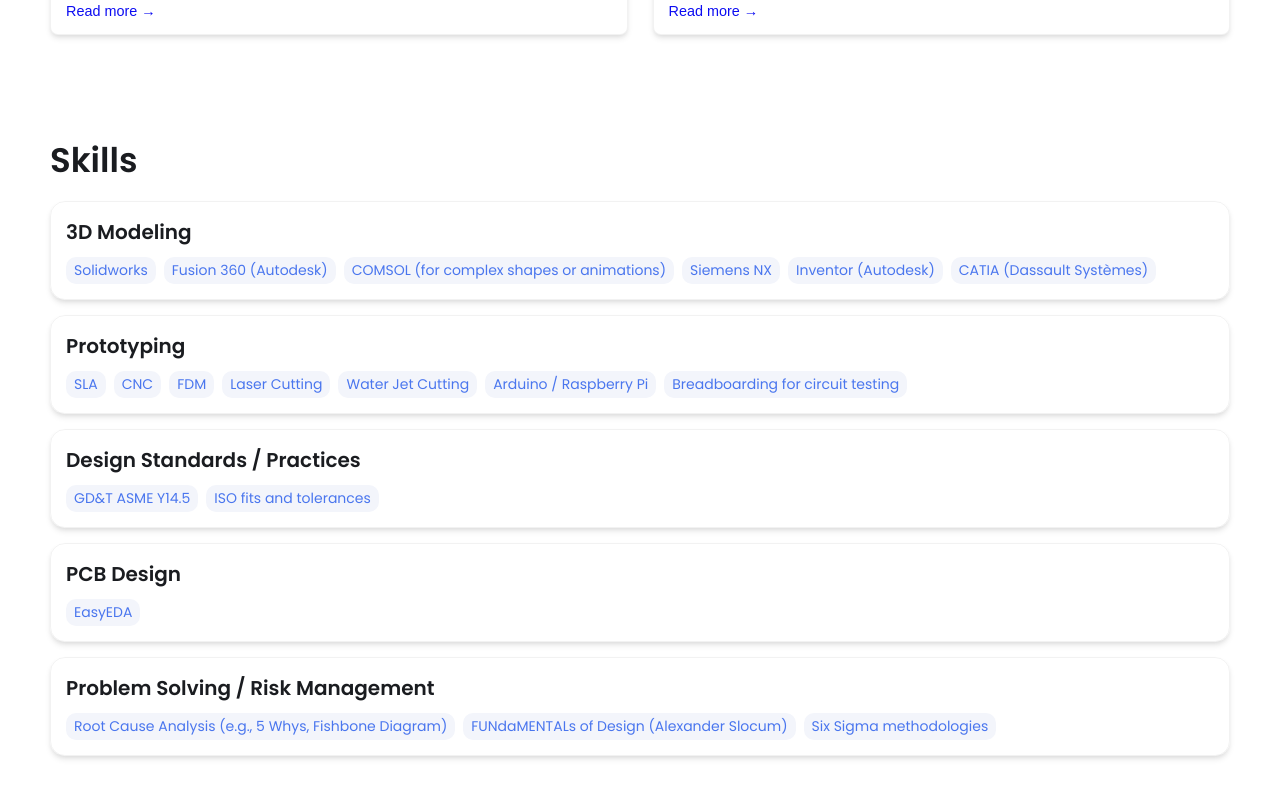
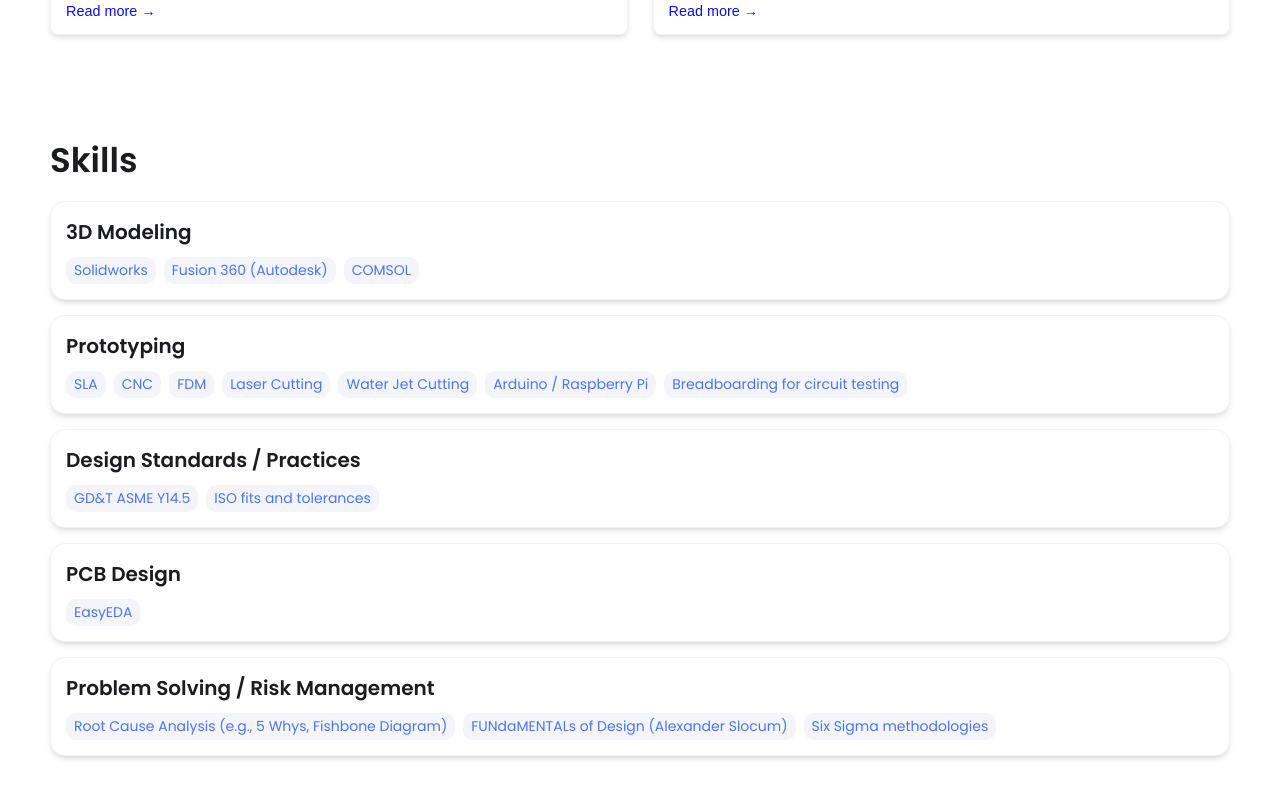
Before and after one commit to rileytinianov/rileytinianov.github.io, a Jekyll site: the page built from index.html, in a window 1280 px wide and 900 px high, scrolled down 1491 px. Shown: the top 798 px of the window. Built offline with Jekyll 4.4.1, drawn with Linux system fonts in a browser that asks for light colours.

Commit message:
Update _config.yml
Tinychanges

```diff
--- a/_config.yml
+++ b/_config.yml
@@ -49,10 +49,7 @@ skills:
     tools:
     - Solidworks
     - Fusion 360 (Autodesk)
-    - COMSOL (for complex shapes or animations)
-    - Siemens NX
-    - Inventor (Autodesk)
-    - CATIA (Dassault Systèmes)
+    - COMSOL
   - category: Prototyping
     tools:
     - SLA
```
